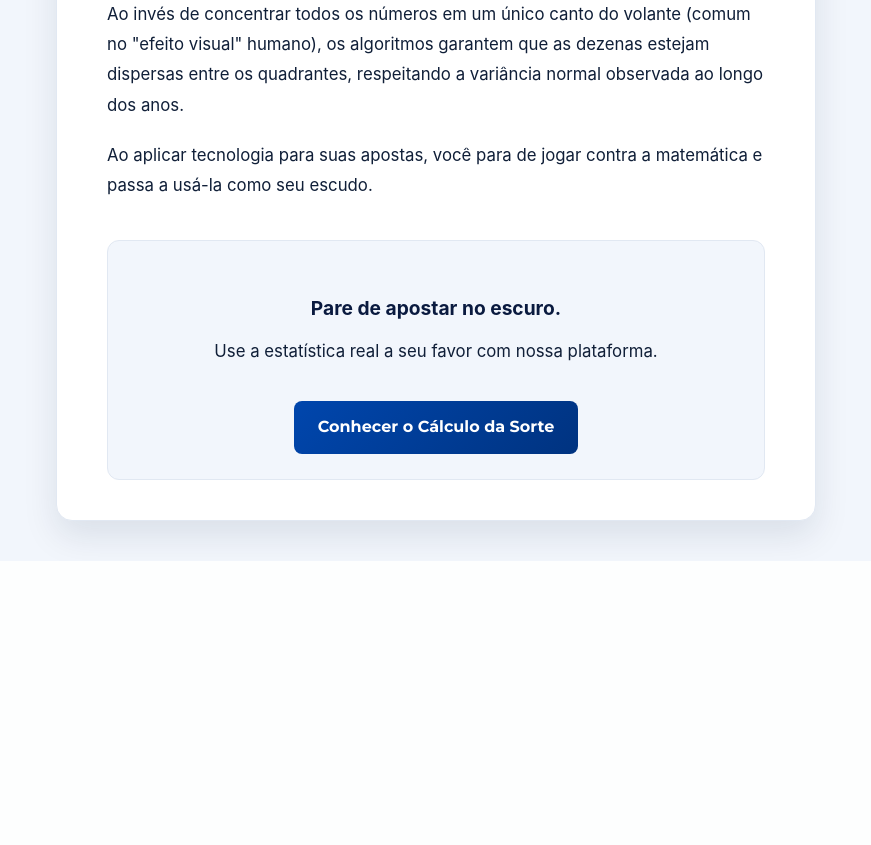
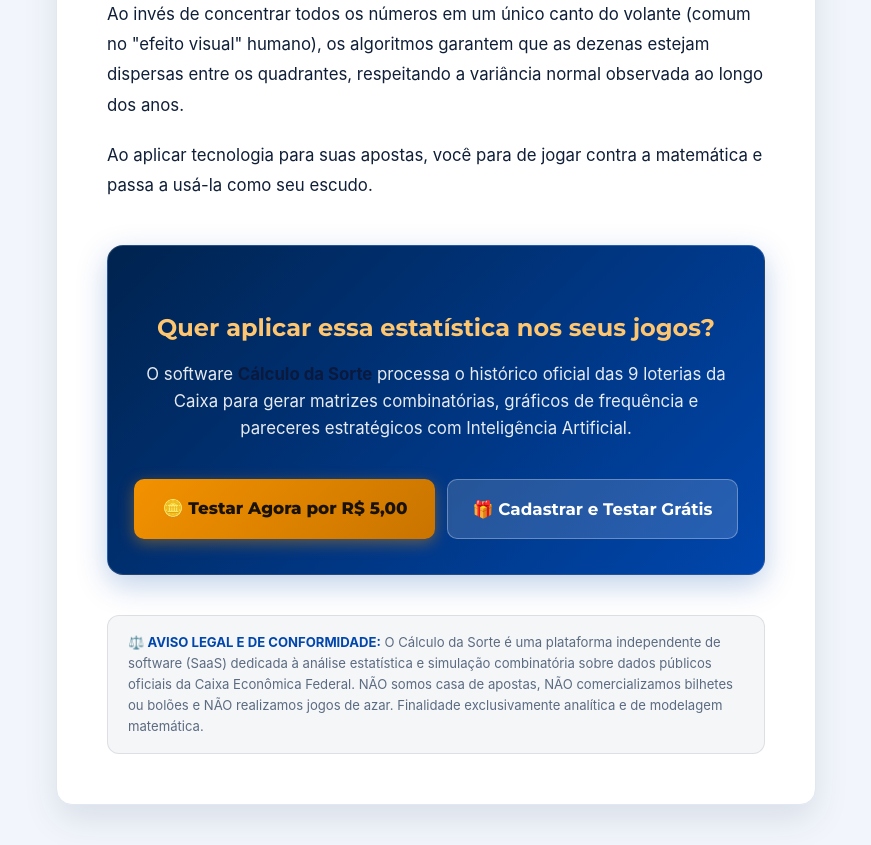
Before and after one commit to SPTOXI/calculodasorte, a Flask app: page /blog/a-matematica-oculta-das-loterias in a window 1280 px wide. Shown: the part 2032-2877 px from the top of the page, without its empty margins (204-1075 px from the left). Before the commit the page ends 2592 px from the top, so only its background shows below. Run offline with Flask 3, Linux system fonts and the light colour scheme; parts of the project's set-up code (start-up, migrations or seed data) failed here and were passed over.

Commit message:
feat(blog): enhance CTA box and add legal compliance disclaimer to blog posts

```diff
--- a/templates/blog_post.html
+++ b/templates/blog_post.html
@@ -130,12 +130,25 @@
 
             {% include post.template %}
 
-            <div class="cta-box">
-                <h3>Pare de apostar no escuro.</h3>
-                <p>Use a estatística real a seu favor com nossa plataforma.</p>
-                <a href="/" class="cta-btn">Conhecer o Cálculo da Sorte</a>
+            <div class="cta-box" style="background: linear-gradient(135deg, #00234F 0%, #0046AD 100%); border: 1px solid rgba(255, 255, 255, 0.15); padding: 35px 25px; border-radius: 16px; margin-top: 45px; text-align: center; color: white; box-shadow: 0 10px 30px rgba(0, 70, 173, 0.25);">
+                <h3 style="color: #FFC670; font-family: var(--font-heading); font-size: 1.5rem; margin-bottom: 12px;">Quer aplicar essa estatística nos seus jogos?</h3>
+                <p style="color: rgba(255, 255, 255, 0.9); font-size: 1.05rem; max-width: 600px; margin: 0 auto 22px; line-height: 1.6;">
+                    O software <strong>Cálculo da Sorte</strong> processa o histórico oficial das 9 loterias da Caixa para gerar matrizes combinatórias, gráficos de frequência e pareceres estratégicos com Inteligência Artificial.
+                </p>
+                <div style="display: flex; gap: 12px; justify-content: center; flex-wrap: wrap;">
+                    <a href="/cadastro?plano=avulso" class="cta-btn" style="background: linear-gradient(135deg, var(--gold) 0%, var(--gold-dark) 100%); color: #1a1200; font-weight: 800; font-size: 1.05rem; padding: 14px 28px; border-radius: 10px; text-decoration: none; box-shadow: 0 4px 15px rgba(243, 146, 0, 0.4);">
+                        🪙 Testar Agora por R$ 5,00
+                    </a>
+                    <a href="/cadastro" class="cta-btn" style="background: rgba(255,255,255,0.15); color: white; border: 1px solid rgba(255,255,255,0.3); font-weight: 700; font-size: 1.05rem; padding: 14px 24px; border-radius: 10px; text-decoration: none;">
+                        🎁 Cadastrar e Testar Grátis
+                    </a>
+                </div>
             </div>
         </article>
+
+        <div style="background: rgba(10,26,63,0.04); border: 1px solid rgba(10,26,63,0.1); border-radius: 12px; padding: 16px 20px; margin: 40px auto 10px; text-align: left; font-size: 0.82rem; line-height: 1.6; color: #5B6B82;">
+            <strong style="color: #0046AD;">⚖️ AVISO LEGAL E DE CONFORMIDADE:</strong> O Cálculo da Sorte é uma plataforma independente de software (SaaS) dedicada à análise estatística e simulação combinatória sobre dados públicos oficiais da Caixa Econômica Federal. NÃO somos casa de apostas, NÃO comercializamos bilhetes ou bolões e NÃO realizamos jogos de azar. Finalidade exclusivamente analítica e de modelagem matemática.
+        </div>
     </div>
 </body>
 </html>
```
